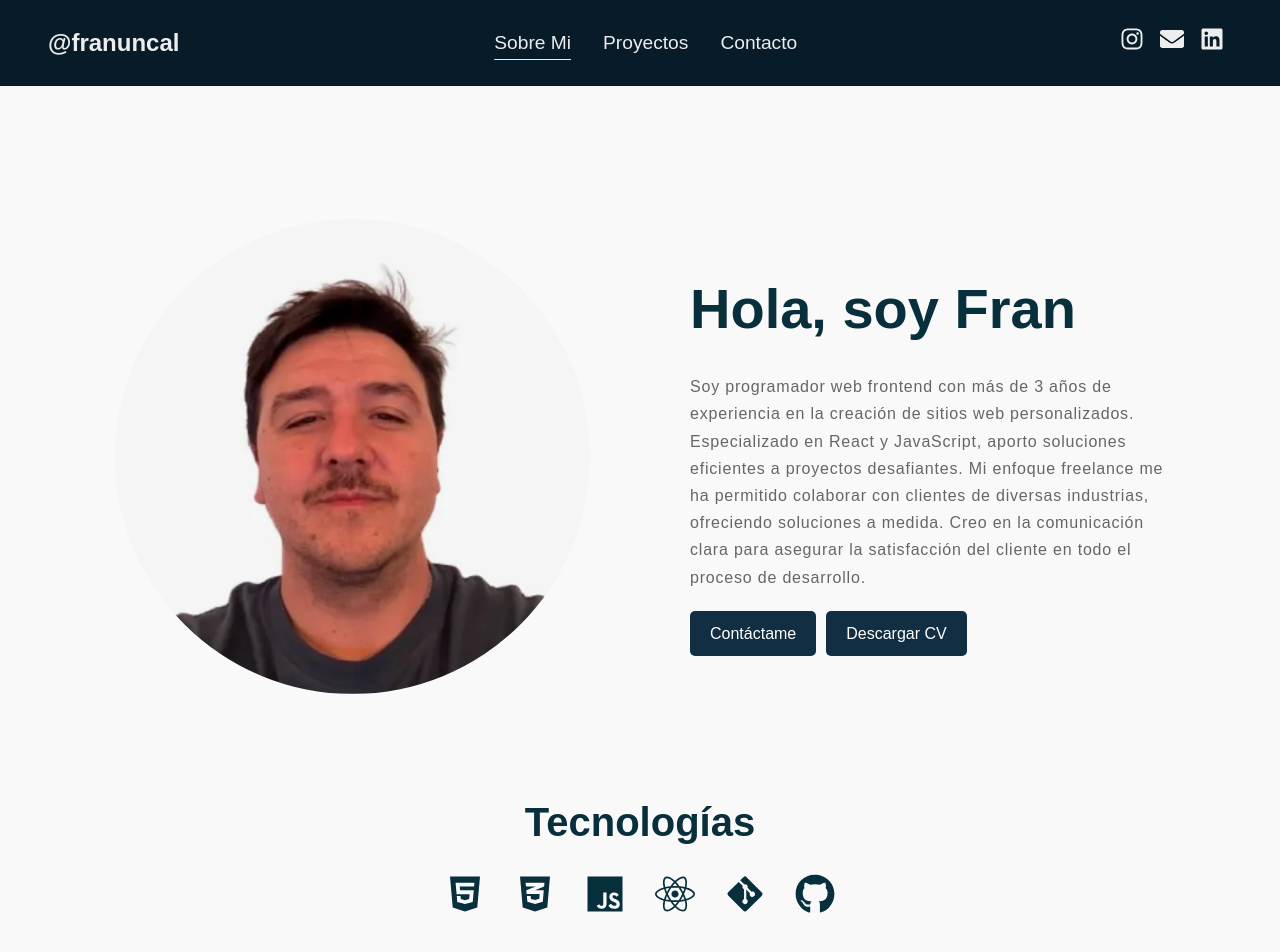
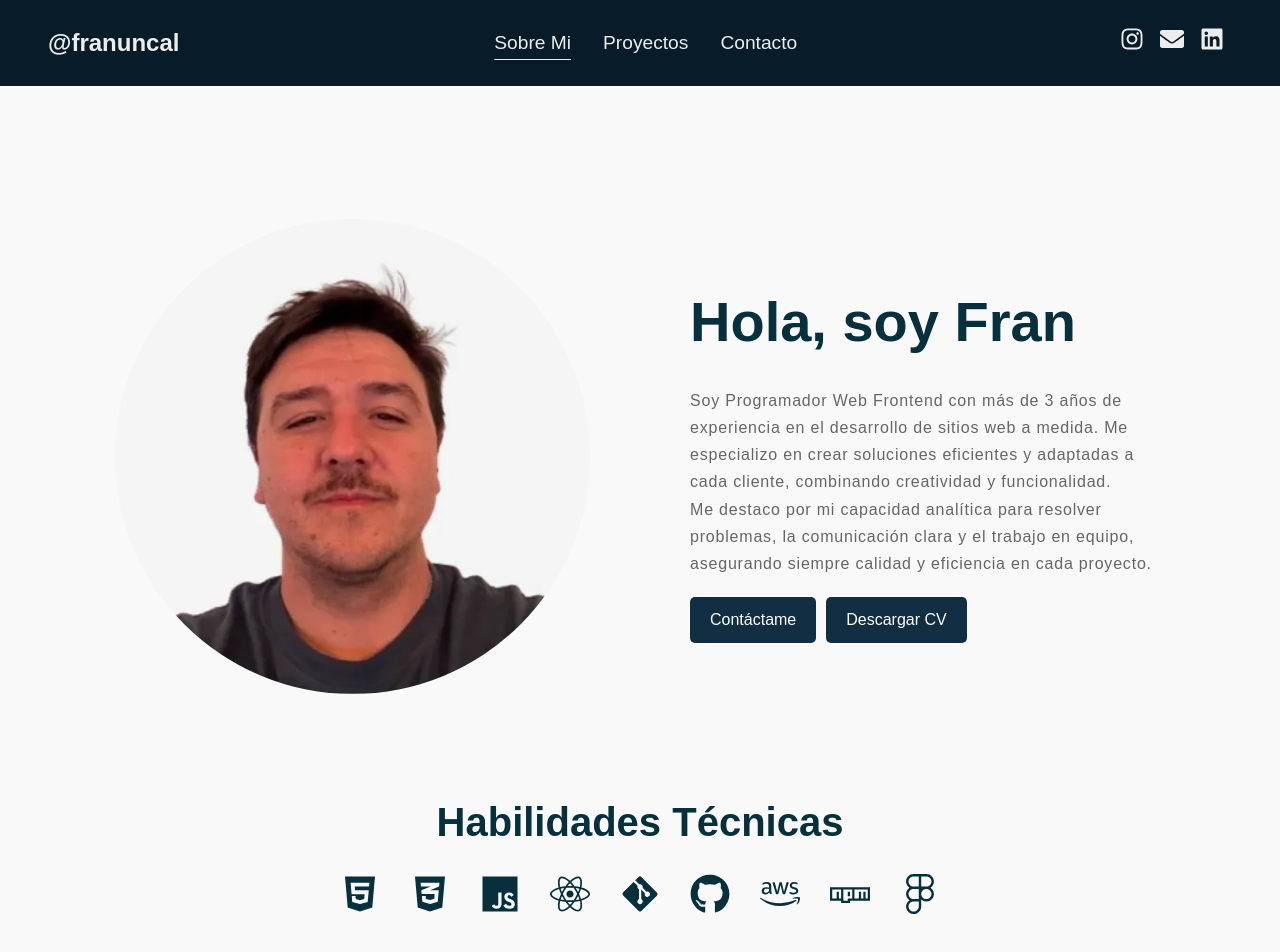
Before and after one commit to franuncal/FRANUNCAL-PORTFOLIO-WEB, a React (Vite) app: page / in a window 1280 px wide. Shown: the top 952 px of the page. Built offline with nearby package versions, Linux system fonts and the light colour scheme; a web font is replaced by a local one.

Commit message:
Nueva base

```diff
--- a/src/components/Proyectos/Proyectos.jsx
+++ b/src/components/Proyectos/Proyectos.jsx
@@ -37,7 +37,7 @@ const Proyectos = () => {
               {/* <FaReact className="icon icon-react" /> */}
             </div>
             <a
-              href="https://silvestre.unquidev.com/"
+              href="https://silvestreddl.com/"
               target="_blank"
               rel="noreferrer"
             >
@@ -97,15 +97,16 @@ const Proyectos = () => {
             </a>
           </div>
         </div>
-        {/* M.I Logistica */}
+        {/* Alquileres */}
         <div className="project-card">
-          <img src={img6} alt="M.I Logistica" />
+          <img src={img7} alt="Alquileres Temporales" />
           <div className="project-info">
-            <h3>M.I Logística y Comercio Internacional</h3>
+            <h3>Alquileres Temporales</h3>
             <p>
-              Desarrollo del sitio web de Mi Logística Internacional presenta
-              los servicios de transporte y logística de la empresa, facilitando
-              el contacto y la información clave.
+              Sitio web para mostrar propiedades en alquiler, con detalles de
+              cada inmueble, fotos atractivas y descripciones claras. Facilita
+              la búsqueda de opciones disponibles y permite acceder a
+              información relevante de manera sencilla.
             </p>
             <div className="tech-logos">
               <FaHtml5 className="icon icon-html" />
@@ -114,7 +115,7 @@ const Proyectos = () => {
               <FaReact className="icon icon-react" />
             </div>
             <a
-              href="https://milogisticainternacional.com"
+              href="https://alquileresquel.com"
               target="_blank"
               rel="noreferrer"
             >
@@ -122,6 +123,7 @@ const Proyectos = () => {
             </a>
           </div>
         </div>
+
         {/* Bodas */}
         <div className="project-card">
           <img src={img} alt="Bodas Click" />
@@ -185,16 +187,15 @@ const Proyectos = () => {
             </a>
           </div>
         </div>
-        {/* Alquileres */}
+        {/* M.I Logistica */}
         <div className="project-card">
-          <img src={img7} alt="Alquileres Temporales" />
+          <img src={img6} alt="M.I Logistica" />
           <div className="project-info">
-            <h3>Alquileres Temporales</h3>
+            <h3>M.I Logística y Comercio Internacional</h3>
             <p>
-              Sitio web para mostrar propiedades en alquiler, con detalles de
-              cada inmueble, fotos atractivas y descripciones claras. Facilita
-              la búsqueda de opciones disponibles y permite acceder a
-              información relevante de manera sencilla.
+              Desarrollo del sitio web de Mi Logística Internacional presenta
+              los servicios de transporte y logística de la empresa, facilitando
+              el contacto y la información clave.
             </p>
             <div className="tech-logos">
               <FaHtml5 className="icon icon-html" />
@@ -203,7 +204,7 @@ const Proyectos = () => {
               <FaReact className="icon icon-react" />
             </div>
             <a
-              href="https://alquileresquel.com"
+              href="https://milogisticainternacional.com"
               target="_blank"
               rel="noreferrer"
             >
--- a/src/components/Sobremi/SobreMi.jsx
+++ b/src/components/Sobremi/SobreMi.jsx
@@ -5,10 +5,15 @@ import {
   FaReact,
   FaGitAlt,
   FaGithub,
+  // Fapost,
+  FaAws,
+  FaNpm,
+  FaFigma,
+  // FaSQ,
 } from "react-icons/fa"; // Importar los iconos
 import "./SobreMi.css";
 import img from "../../assets/img/1.webp";
-import cv from "../../assets/pdf/UncalFrancisco.pdf";
+import cv from "../../assets/pdf/UncalFranciscoCv.pdf";
 
 export const SobreMi = () => {
   return (
@@ -20,13 +25,13 @@ export const SobreMi = () => {
         <div className="text">
           <h2>Hola, soy Fran</h2>
           <p>
-            Soy programador web frontend con más de 3 años de experiencia en la
-            creación de sitios web personalizados. Especializado en React y
-            JavaScript, aporto soluciones eficientes a proyectos desafiantes. Mi
-            enfoque freelance me ha permitido colaborar con clientes de diversas
-            industrias, ofreciendo soluciones a medida. Creo en la comunicación
-            clara para asegurar la satisfacción del cliente en todo el proceso
-            de desarrollo.
+            Soy Programador Web Frontend con más de 3 años de experiencia en el
+            desarrollo de sitios web a medida. Me especializo en crear
+            soluciones eficientes y adaptadas a cada cliente, combinando
+            creatividad y funcionalidad. <br /> Me destaco por mi capacidad
+            analítica para resolver problemas, la comunicación clara y el
+            trabajo en equipo, asegurando siempre calidad y eficiencia en cada
+            proyecto.
           </p>
           <div className="button-group">
             <a href="/contacto" className="btn btn-primary">
@@ -41,7 +46,7 @@ export const SobreMi = () => {
 
       {/* Nueva sección de Tecnologías */}
       <div className="tecnologias">
-        <h2>Tecnologías</h2>
+        <h2>Habilidades Técnicas</h2>
         <div className="iconos-tecnologias">
           <FaHtml5 className="icon icon-html" />
           <FaCss3Alt className="icon icon-css" />
@@ -49,6 +54,9 @@ export const SobreMi = () => {
           <FaReact className="icon icon-react" />
           <FaGitAlt className="icon icon-git" />
           <FaGithub className="icon icon-github" />
+          <FaAws className="icon icon-aws" />
+          <FaNpm className="icon icon-npm" />
+          <FaFigma className="icon icon-figma" />
         </div>
       </div>
     </section>
```
Also changed, not shown: 2 other files (tests, documents, lock files or other folders).
